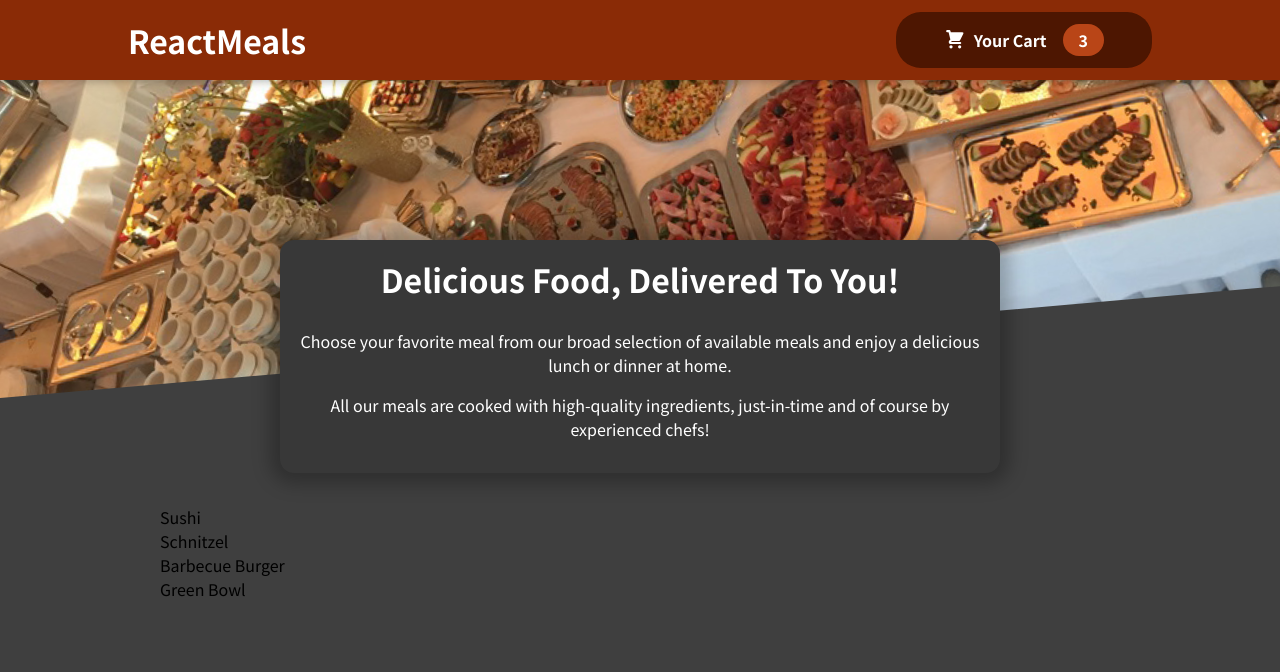
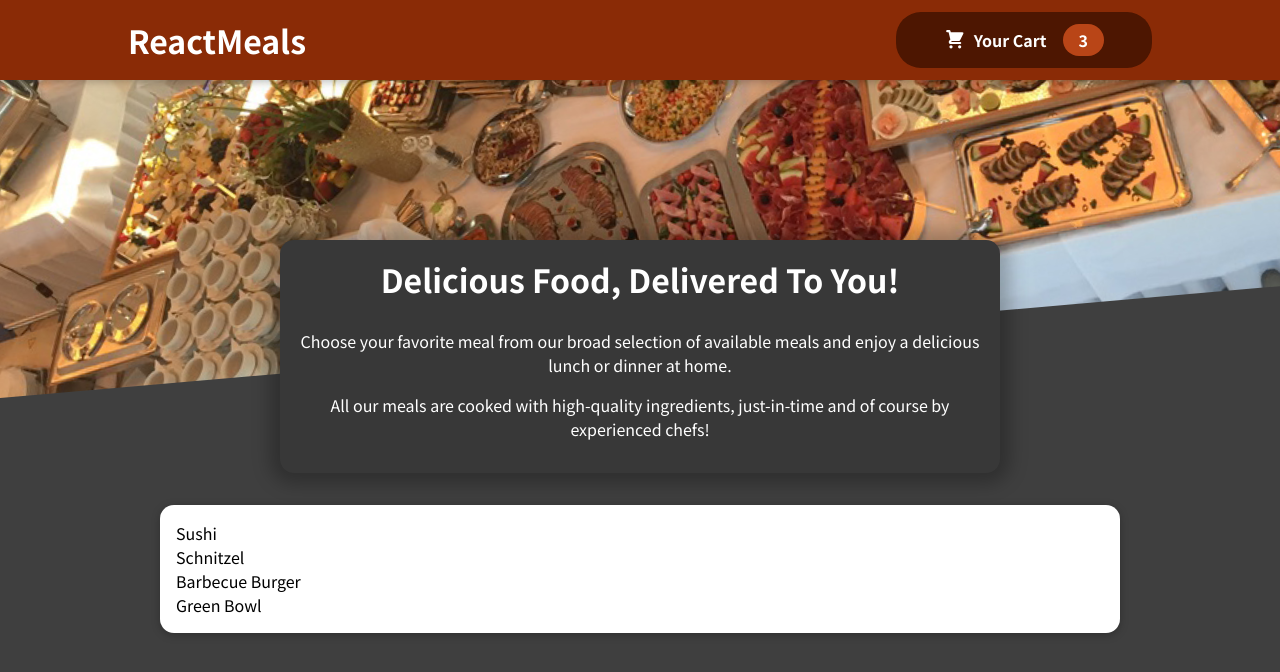
Before and after one commit to lucascouto/food-order-app, a JavaScript app: page / in a window 1280 px wide. Shown: the top 672 px of the page. Built offline with nearby package versions, Linux system fonts and the light colour scheme; the HTML template or start-up script is replaced by a standard one.

Commit message:
Adds a card component

```diff
--- a/src/components/Meals/AvailableMeals.js
+++ b/src/components/Meals/AvailableMeals.js
@@ -1,3 +1,4 @@
+import Card from '../UI/Card';
 import classes from './AvailableMeals.module.css';
 
 const DUMMY_MEALS = [
@@ -32,7 +33,9 @@
 
   return (
     <section className={classes.meals}>
-      <ul>{mealsList}</ul>
+      <Card>
+        <ul>{mealsList}</ul>
+      </Card>
     </section>
   );
 };
--- /dev/null
+++ b/src/components/UI/Card.js
@@ -0,0 +1,7 @@
+import classes from './Card.module.css';
+
+const Card = (props) => {
+  return <div className={classes.card}>{props.children}</div>;
+};
+
+export default Card;
--- /dev/null
+++ b/src/components/UI/Card.module.css
@@ -0,0 +1,6 @@
+.card {
+  padding: 1rem;
+  box-shadow: 0 2px 8px rgba(0, 0, 0, 0.25);
+  border-radius: 14px;
+  background-color: white;
+}
```
